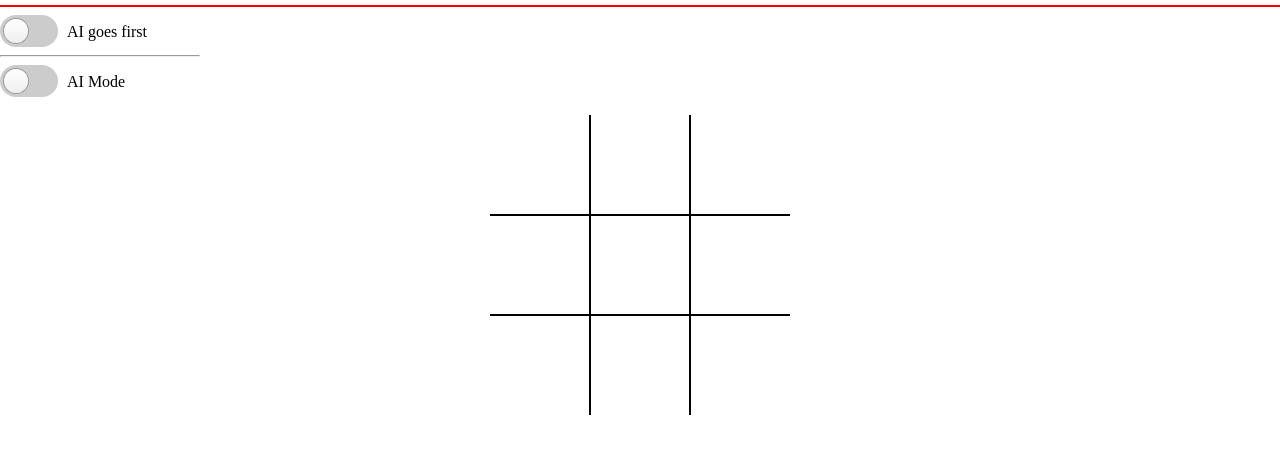
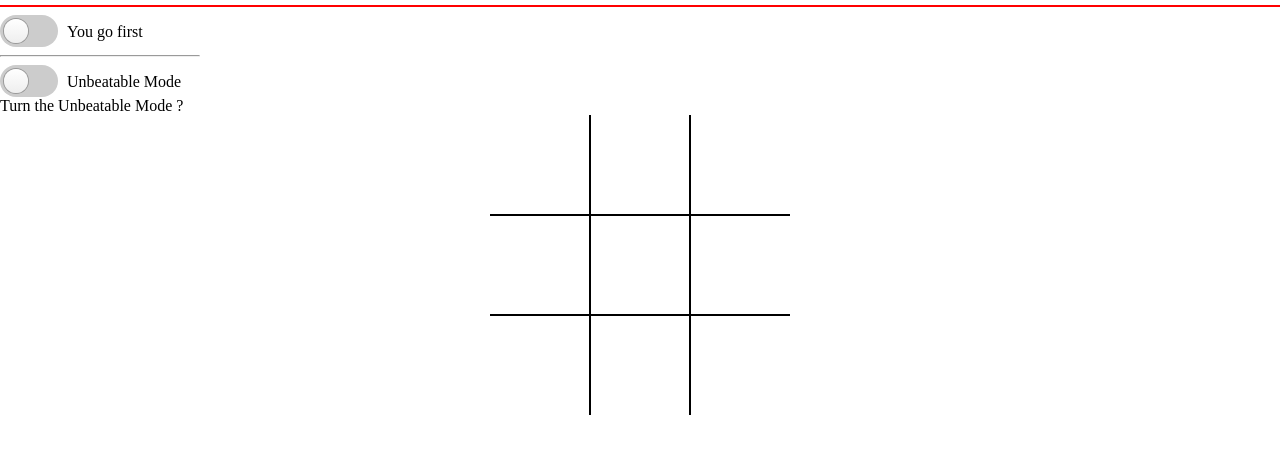
Before and after one commit to duongnghia222/AI_TicTacToe, a plain HTML site: page index.html in a window 1280 px wide. Shown: the part 132-586 px from the top of the page. Drawn offline with Linux system fonts and the light colour scheme.

Commit message:
add text

```diff
--- a/index.html
+++ b/index.html
@@ -25,10 +25,11 @@
     <hr class ="hr">
 
     <div class="panel">
+        <div class="switches">
             <label class="toggle" >
                 <input id="decideTurn" class="toggle-checkbox" type="checkbox" >
                 <div class="toggle-switch"></div>
-            <span class="toggle-label">AI goes first</span>
+                <span class="toggle-label">You go first</span>
             </label>
 
               <hr>
@@ -36,8 +37,13 @@
             <label class="toggle" >
                 <input id="decideMode" class="toggle-checkbox" type="checkbox" >
                 <div class="toggle-switch"></div>
-            <span class="toggle-label">AI Mode</span>
+                <span class="toggle-label">Unbeatable Mode</span>
             </label>
+        </div>
+        <div class="myMessage" id="myMessage">
+            Turn the Unbeatable Mode ?
+        </div>
+
     </div>
 
 
```
Lines whose indentation alone changed are shown as unchanged.
